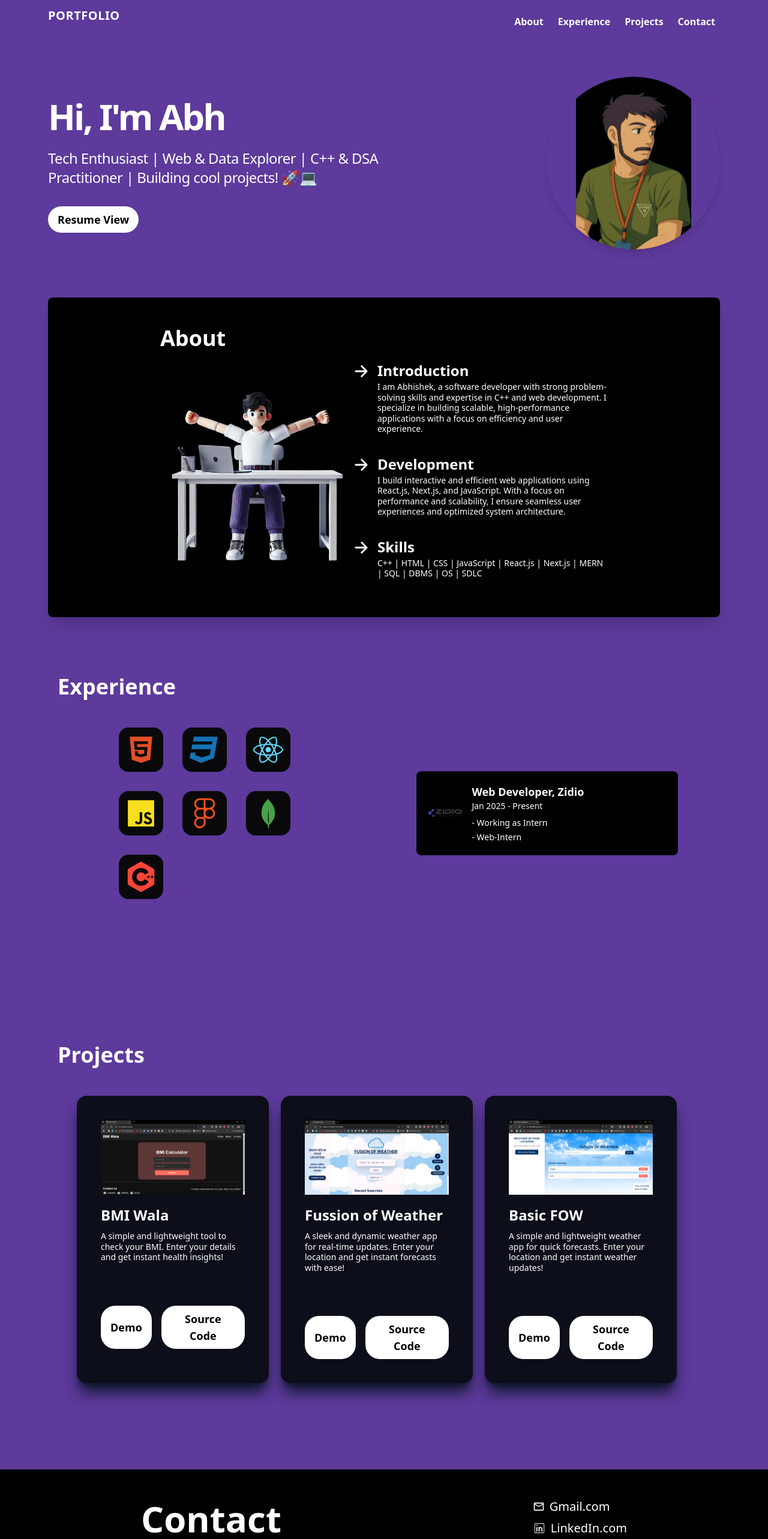
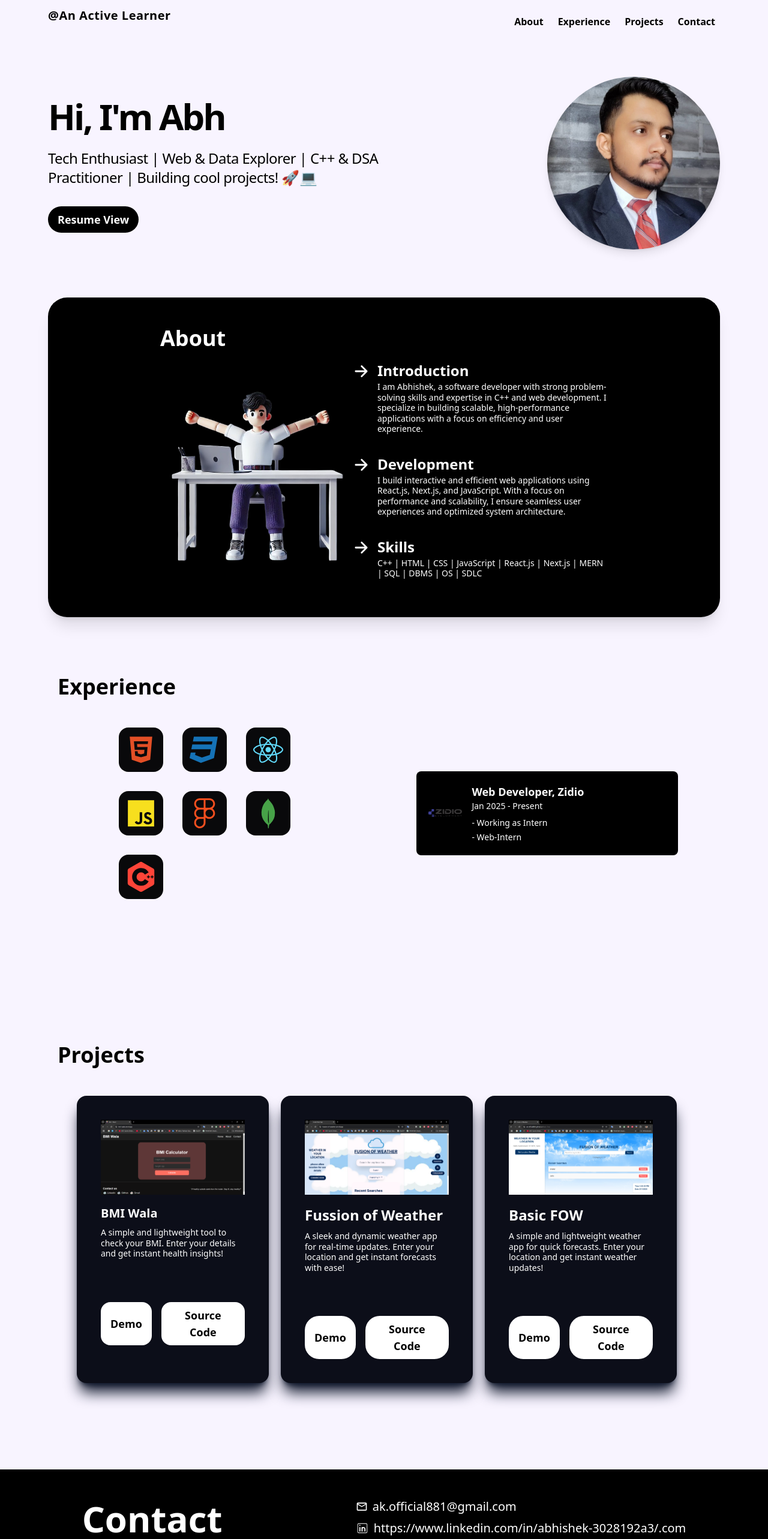
Before and after one commit to Ak-official881/Portfolio-Abhishek, a React (Vite) app: page / in a window 1280 px wide. Shown: the part 20-2586 px from the top of the page at 60% size. Built offline with nearby package versions, Linux system fonts and the light colour scheme; the HTML template or start-up script is replaced by a standard one.

Commit message:
ui updated

```diff
--- a/src/App.jsx
+++ b/src/App.jsx
@@ -7,7 +7,7 @@ import Projects from "./Components/Projects/Projects";
 
 function App() {
   return (
-    <div className="bg-[#5D3A9B] h-auto w-full overflow-hidden">
+    <div className="bg-[#f8f4ff] h-auto w-full overflow-hidden">
       <Navbar />
       <Home />
       <About />
--- a/src/Components/About/About.jsx
+++ b/src/Components/About/About.jsx
@@ -4,9 +4,10 @@ import { IoArrowForward } from "react-icons/io5";
 const About = () => {
   return (
     <div
-      id="About"
-      className="text-white md:flex overflow-hidden items-center md:flex-wrap md:justify-center bg-black shadow-xl mx-0 md:mx-20 bg-opacity-30 rounded-lg p-12"
-    >
+    id="About"
+    className="text-white md:flex overflow-hidden items-center md:flex-wrap md:justify-center bg-black shadow-xl mx-0 md:mx-20 bg-opacity-30 rounded-4xl p-12"
+  >
+
       <div>
         <h2 className="text-2xl md:text-4xl font-bold">About</h2>
         <div className="md:flex flex-wrap flex-col md:flex-row items-center">
--- a/src/Components/Experience/Experience.jsx
+++ b/src/Components/Experience/Experience.jsx
@@ -7,7 +7,7 @@ import zidioLogo from "../../assets/photo-C8q0KQHG.png";
 const Experience = () => {
   return (
     <div id="Experience" className="p-10 md:p-24">
-      <h1 className="text-2xl md:text-4xl text-white font-bold">Experience</h1>
+      <h1 className="text-2xl md:text-4xl text-black font-bold">Experience</h1>
 
       <div className="flex flex-wrap items-center justify-around">
         {/* Skills Section */}
--- a/src/Components/Footer/Footer.jsx
+++ b/src/Components/Footer/Footer.jsx
@@ -23,7 +23,7 @@ const Footer = () => {
             href="mailto:abhisheksingh.official881@gmail.com"
             className="hover:underline"
           >
-            Gmail.com
+            ak.official881@gmail.com
           </a>
         </li>
         <li className="flex gap-2 items-center hover:text-gray-300 hover:scale-105 transition duration-300">
@@ -34,7 +34,7 @@ const Footer = () => {
             rel="noopener noreferrer"
             className="hover:underline"
           >
-            LinkedIn.com
+            https://www.linkedin.com/in/abhishek-3028192a3/.com
           </a>
         </li>
         <li className="flex gap-2 items-center hover:text-gray-300 hover:scale-105 transition duration-300">
@@ -45,7 +45,7 @@ const Footer = () => {
             rel="noopener noreferrer"
             className="hover:underline"
           >
-            GitHub.com
+           https://github.com/Ak-official881.com
           </a>
         </li>
       </ul>
--- a/src/Components/Home/Home.jsx
+++ b/src/Components/Home/Home.jsx
@@ -1,12 +1,12 @@
 import React from "react";
 // import avatarImg from "../../assets/first-removebg-preview.png";
-import avatarImg from "/src/assets/first-removebg-preview2.png";
+import avatarImg from "/src/assets/pf.jpg";
 
 import TextChange from "../TextChange";
 
 const Home = () => {
   return (
-    <div className="text-white flex flex-col-reverse md:flex-row w-full justify-between items-center p-6 md:p-20 gap-10">
+    <div className="text-black flex flex-col-reverse md:flex-row w-full justify-between items-center p-6 md:p-20 gap-10">
 
       {/* Left Section */}
       <div className="md:w-2/4 text-center md:text-left">
@@ -21,7 +21,7 @@ const Home = () => {
           target="_blank"
           rel="noopener noreferrer"
         >
-          <button className="mt-5 md:mt-8 text-black py-2 px-4 text-sm md:text-lg hover:opacity-85 duration-300 hover:scale-105 font-semibold rounded-3xl bg-white">
+          <button className="mt-5 md:mt-8 text-white py-2 px-4 text-sm md:text-lg hover:opacity-85 duration-300 hover:scale-105 font-semibold rounded-3xl bg-black">
             Resume View
           </button>
         </a>
@@ -29,12 +29,13 @@ const Home = () => {
 
       {/* Right Section (Image) */}
       <div className="flex justify-center">
-        <img
-          className="w-44 h-44 sm:w-52 sm:h-52 md:w-64 md:h-64 lg:w-72 lg:h-72 object-contain rounded-full shadow-lg"
-          src={avatarImg}
-          alt="Avatar"
-        />
-      </div>
+  <img
+    className="w-44 h-44 sm:w-52 sm:h-52 md:w-64 md:h-64 lg:w-72 lg:h-72 object-cover rounded-full shadow-lg"
+    src={avatarImg}
+    alt="Avatar"
+  />
+</div>
+
 
     </div>
   );
--- a/src/Components/Navbar/Navbar.jsx
+++ b/src/Components/Navbar/Navbar.jsx
@@ -4,8 +4,8 @@ const Navbar = () => {
   const [menu, openMenu] = useState(false);
   const [showMenu, setShowmenu] = useState(true);
   return (
-    <nav className="flex flex-wrap justify-between md:items-center text-white px-10 pt-6 md:px-20">
-      <span className="text-xl font-bold tracking-wide">PORTFOLIO  </span>
+    <nav className="flex flex-wrap justify-between md:items-center text-black px-10 pt-6 md:px-20">
+      <span className="text-xl font-bold tracking-wide">@An Active Learner  </span>
 
       <ul
         className={`${
--- a/src/Components/Projects/ProjectCard.jsx
+++ b/src/Components/Projects/ProjectCard.jsx
@@ -5,20 +5,20 @@ const ProjectCard = ({ title, main, demoLink, sourceCodeLink }) => {
   return (
     <div className="p-3 md:p-6 flex flex-col w-80 bg-[#0c0e19] shadow-xl shadow-slate-900 rounded-2xl">
       <img className="p-4" src={bannerImg} alt="BMI.png" />
-      <h3 className="px-4 text-xl md:text-2xl font-bold leading-normal">
+      <h3 className="px-4 text-xl md:text-xl font-bold leading-normal">
         {title}
       </h3>
       <p className="px-4 text-sm md:text-md leading-tight py-2">{main}</p>
       <div className="mt-2 p-2 md:p-4 flex gap-2 md:gap-4">
         <button
           onClick={() => window.open(demoLink, "_blank")}
-          className="md:mt-10 text-black py-2 px-3 text-sm md:text-lg md:py-2 md:px-4 hover:opacity-85 duration-300 hover:scale-105 font-semibold rounded-3xl bg-white"
+          className="md:mt-10 text-black py-2 px-3 text-sm md:text-lg md:py-2 md:px-4 hover:opacity-85 duration-300 hover:scale-105 font-semibold rounded-2xl bg-white"
         >
           Demo
         </button>
         <button
           onClick={() => window.open(sourceCodeLink, "_blank")}
-          className="md:mt-10 text-black py-2 px-3 text-sm md:text-lg md:py-2 md:px-4 hover:opacity-85 duration-300 hover:scale-105 font-semibold rounded-3xl bg-white"
+          className="md:mt-10 text-black py-2 px-3 text-sm md:text-lg md:py-2 md:px-4 hover:opacity-85 duration-300 hover:scale-105 font-semibold rounded-2xl bg-white"
         >
           Source Code
         </button>
--- a/src/Components/Projects/Projects.jsx
+++ b/src/Components/Projects/Projects.jsx
@@ -6,7 +6,7 @@ import ProjectCard2 from "./ProjectCard2";
 const Projects = () => {
   return (
     <div id="Projects" className="p-10 md:p-24 text-white ">
-      <h1 className="text-2xl md:text-4xl text-white font-bold">Projects</h1>
+      <h1 className="text-2xl md:text-4xl text-black font-bold">Projects</h1>
       <div className="py-12 px-8 flex flex-wrap gap-5">
         <ProjectCard
           title="BMI Wala"
```
Also changed, not shown: src/assets/first-removebg-preview2.png (deleted), src/assets/pf.jpg (added).
